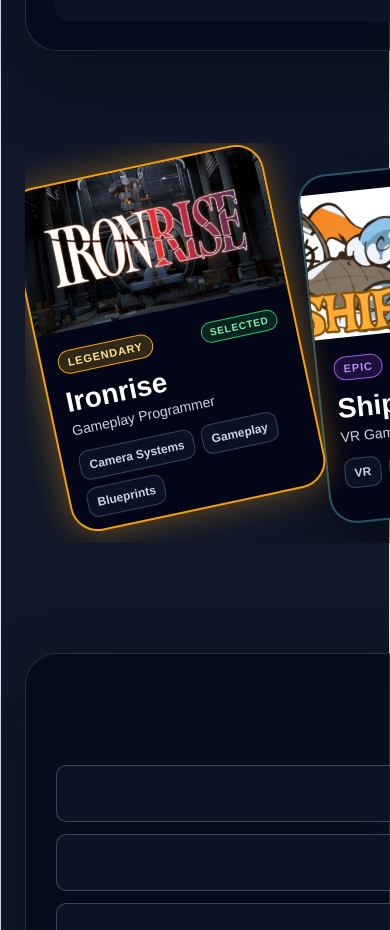
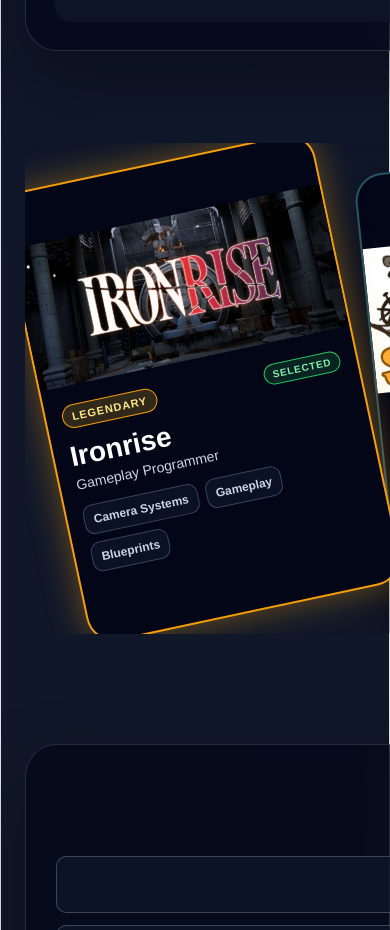
Before and after one commit to Tsurei/Portfolio, a React (Vite) app: page / in a window 390 px wide. Shown: the part 1520-2450 px from the top of the page. Built offline with nearby package versions, Linux system fonts and the light colour scheme.

Commit message:
adjusted mobile screen scaling

```diff
--- a/src/App.css
+++ b/src/App.css
@@ -539,20 +539,17 @@ nav {
     }
 
     .card-hand {
+        justify-content: flex-start;
+
         display: flex;
         flex-direction: row;
-        justify-content: flex-start;
-        align-items: stretch;
-        gap: 16px;
+        gap: 4vw;
 
         overflow-x: auto;
         overflow-y: hidden;
 
+        padding: 4vw;
         min-height: auto;
-        padding: 20px 12px 30px;
-
-        scroll-snap-type: auto;
-        padding: 20px 12px 30px;
 
         scroll-snap-type: x mandatory;
         -webkit-overflow-scrolling: touch;
@@ -573,12 +570,17 @@ nav {
         }
 
     .project-card {
-        flex: 0 0 260px;
-        width: 260px;
-        height: 360 px;
+        flex: 0 0 82vw;
+        width: 82vw;
+
+        height: clamp(360px, 118vw, 500px);
+
+        max-width: 340px;
+        min-width: 250px;
+
         margin: 0;
+        rotate: 0deg !important;
 
-        offset-rotate: 0deg !important;
         scroll-snap-align: center;
     }
 
```
